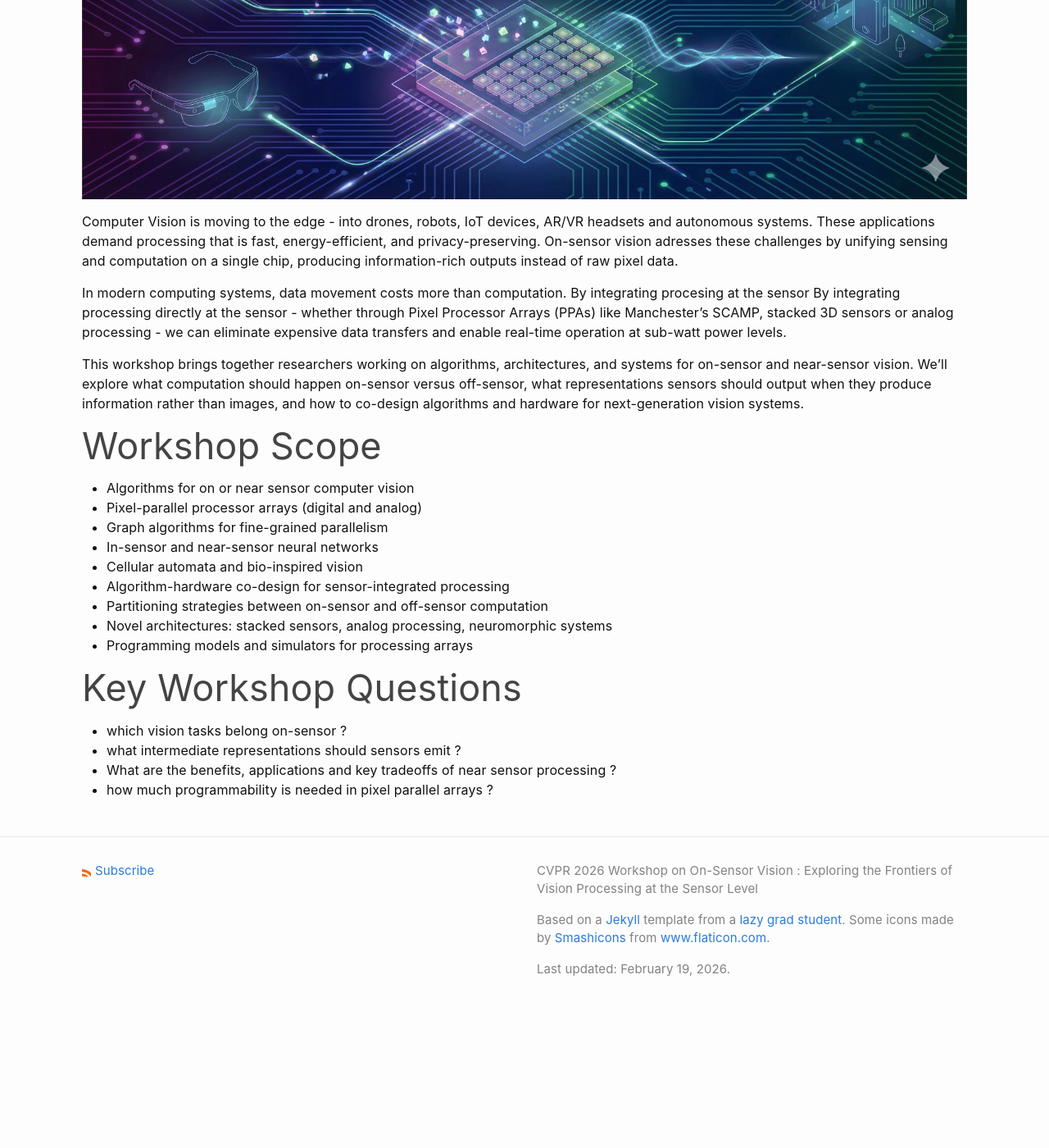
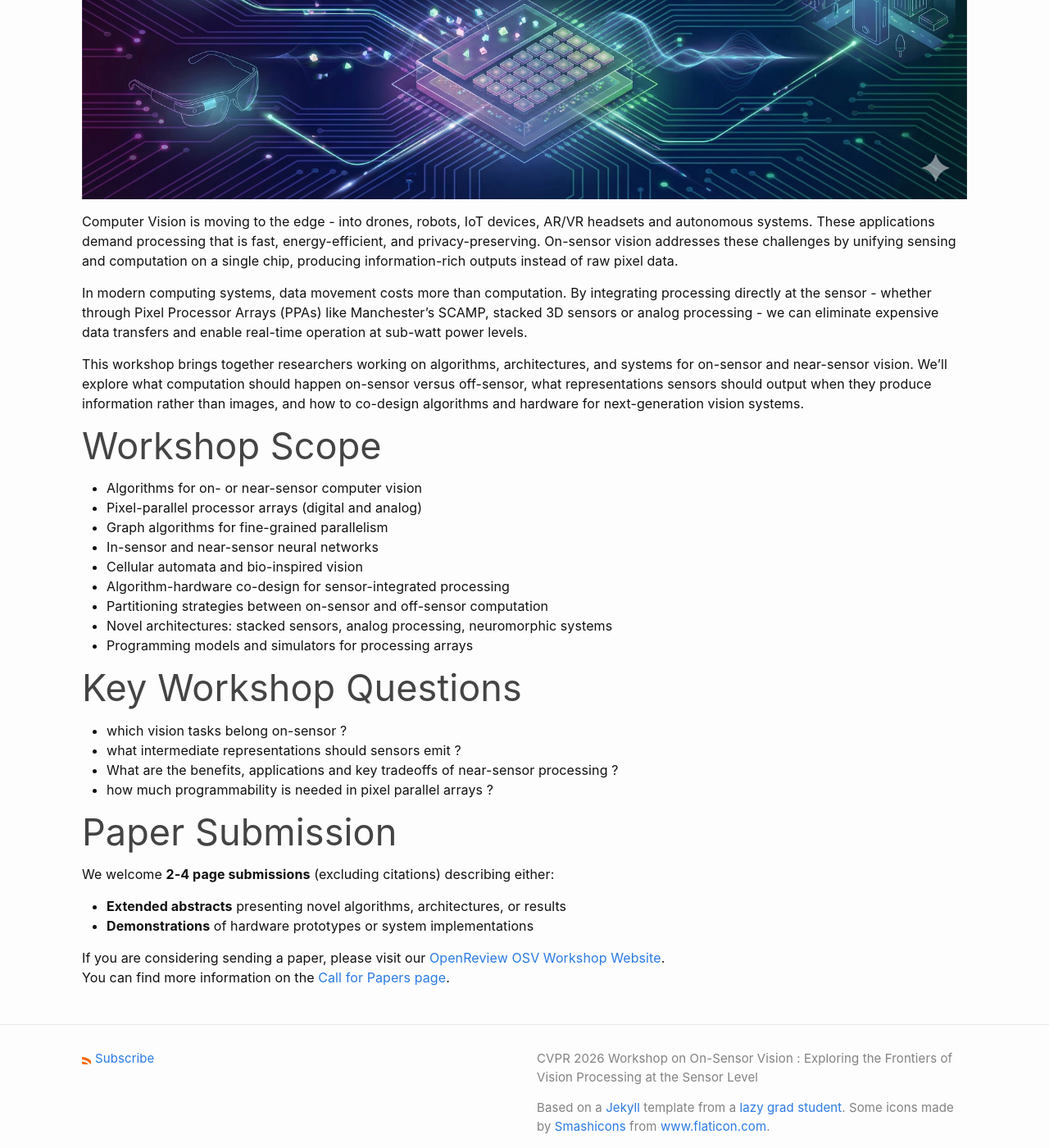
Before and after one commit to onsensor-vision/onsensor-vision.github.io, a Jekyll site: the page built from index.md, in a window 1280 px wide and 1400 px high, scrolled down 410 px. Shown: the whole window at 82% size. Built offline with Jekyll 4.4.1, drawn with Linux system fonts in a browser that asks for light colours; before the commit the page ends 1648 px from its top, so only the background shows below that.

Commit message:
addeed the call for papers and openreview reference on main website, fixed some grammar/text

```diff
--- a/index.md
+++ b/index.md
@@ -10,14 +10,14 @@ layout: home
 ![](assets/img/banner.jpg)
 
 
-Computer Vision is moving to the edge - into drones, robots, IoT devices, AR/VR headsets and autonomous systems. These applications demand processing that is fast, energy-efficient, and privacy-preserving. On-sensor vision adresses these challenges by unifying sensing and computation on a single chip, producing information-rich outputs instead of raw pixel data.
+Computer Vision is moving to the edge - into drones, robots, IoT devices, AR/VR headsets and autonomous systems. These applications demand processing that is fast, energy-efficient, and privacy-preserving. On-sensor vision addresses these challenges by unifying sensing and computation on a single chip, producing information-rich outputs instead of raw pixel data.
 
-In modern computing systems, data movement costs more than computation. By integrating procesing at the sensor By integrating processing directly at the sensor - whether through Pixel Processor Arrays (PPAs) like Manchester's SCAMP, stacked 3D sensors or analog processing - we can eliminate expensive data transfers and enable real-time operation at sub-watt power levels.
+In modern computing systems, data movement costs more than computation. By integrating processing directly at the sensor - whether through Pixel Processor Arrays (PPAs) like Manchester's SCAMP, stacked 3D sensors or analog processing - we can eliminate expensive data transfers and enable real-time operation at sub-watt power levels.
 
 This workshop brings together researchers working on algorithms, architectures, and systems for on-sensor and near-sensor vision. We'll explore what computation should happen on-sensor versus off-sensor, what representations sensors should output when they produce information rather than images, and how to co-design algorithms and hardware for next-generation vision systems.
 
 ## Workshop Scope
-- Algorithms for on or near sensor computer vision
+- Algorithms for on- or near-sensor computer vision
 - Pixel-parallel processor arrays (digital and analog)
 - Graph algorithms for fine-grained parallelism
 - In-sensor and near-sensor neural networks
@@ -30,5 +30,14 @@ This workshop brings together researchers working on algorithms, architectures,
 ## Key Workshop Questions
 - which vision tasks belong on-sensor ?
 - what intermediate representations should sensors emit ?
-- What are the benefits, applications and key tradeoffs of near sensor processing ?
+- What are the benefits, applications and key tradeoffs of near-sensor processing ?
 - how much programmability is needed in pixel parallel arrays ?
+
+## Paper Submission
+
+We welcome **2-4 page submissions** (excluding citations) describing either:
+- **Extended abstracts** presenting novel algorithms, architectures, or results
+- **Demonstrations** of hardware prototypes or system implementations
+
+If you are considering sending a paper, please visit our [OpenReview OSV Workshop Website](https://openreview.net/group?id=thecvf.com/CVPR/2026/Workshop/OSV). <br>
+You can find more information on the [Call for Papers page](/callforpapers/).
```
Also changed, not shown: 8 other files.
